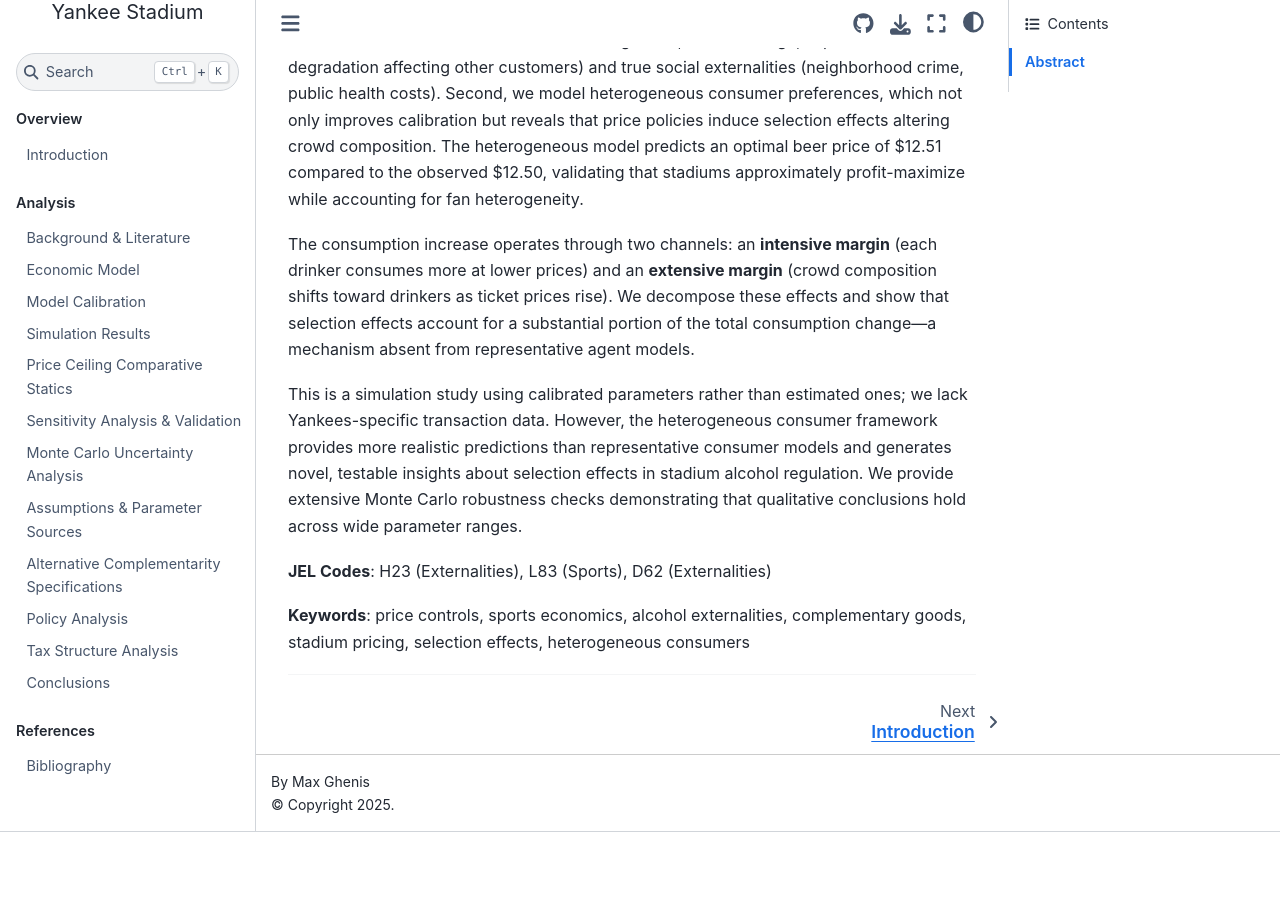
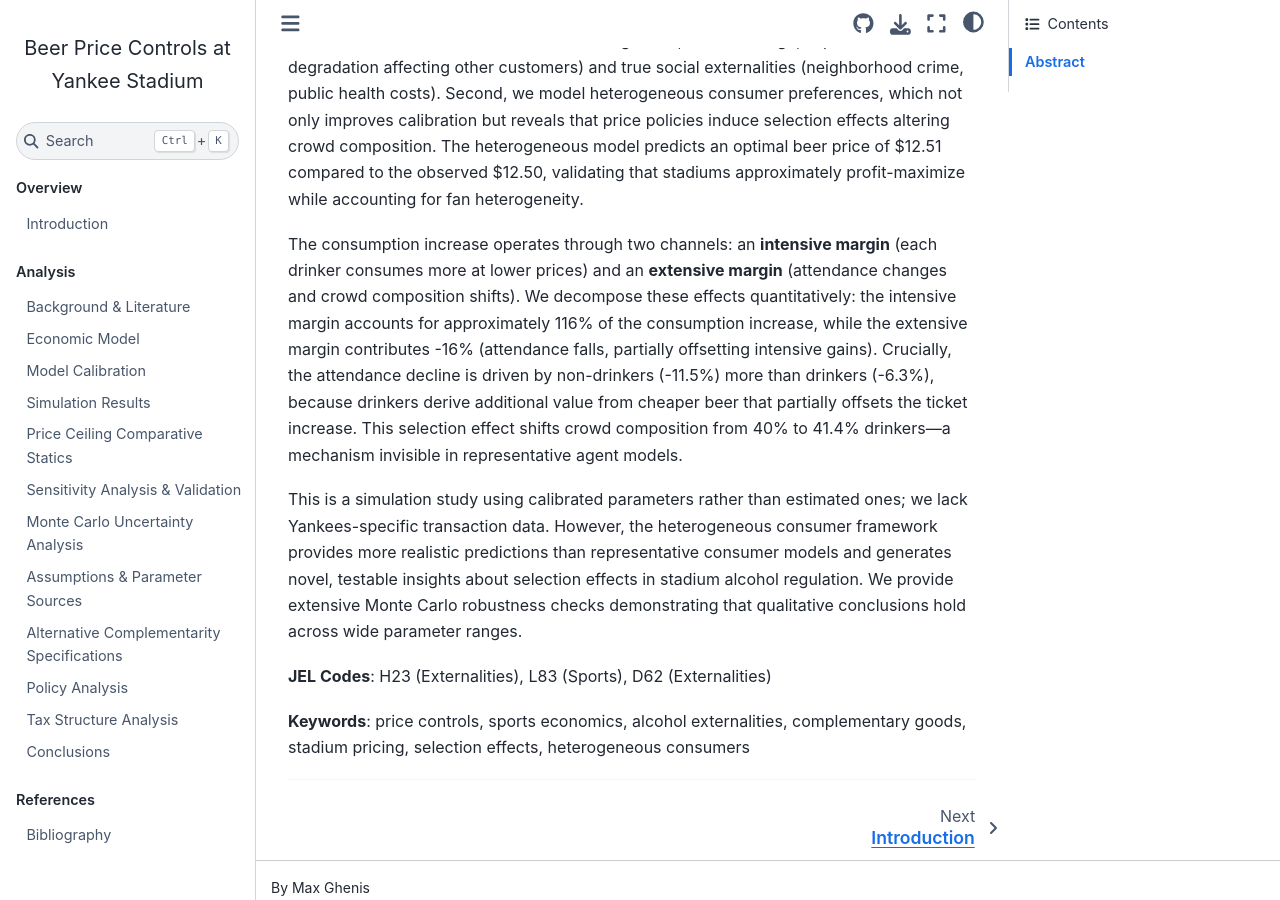
Before and after one commit to MaxGhenis/yankee-stadium-beer-price-controls, a Jupyter Book: the page built from docs/abstract.md, in a window 1280 px wide and 900 px high, scrolled down 827 px. Built offline with Jupyter Book 1.0.4 settings and Sphinx 7.4.7 and the Sphinx Book theme 1.1.4, drawn with Linux system fonts in a browser that asks for light colours; cross-references to code outside the pages are shown as plain code; before the commit the page ends 1659 px from its top, so only the background shows below that.

Commit message:
Sync JupyterBook content with PDF paper
Update abstract.md and simulation.ipynb with exact numbers from paper.md:
- Intensive margin: 116%
- Extensive margin: -16%
- Non-drinker attendance: -11.5%
- Drinker attendance: -6.3%
- Composition shift: 40% → 41.4% (+1.4pp)

JupyterBook site and PDF now have identical content.

🤖 Generated with [Claude Code](https://claude.com/claude-code)

Co-Authored-By: Claude <noreply@anthropic.com>

```diff
--- a/docs/abstract.md
+++ b/docs/abstract.md
@@ -14,7 +14,7 @@ We simulate the effects of a \$7 beer price ceiling and document significant uni
 
 Our analysis introduces two methodological innovations. First, we distinguish between costs that stadiums internalize (crowd management, brand damage, experience degradation affecting other customers) and true social externalities (neighborhood crime, public health costs). Second, we model heterogeneous consumer preferences, which not only improves calibration but reveals that price policies induce selection effects altering crowd composition. The heterogeneous model predicts an optimal beer price of \$12.51 compared to the observed \$12.50, validating that stadiums approximately profit-maximize while accounting for fan heterogeneity.
 
-The consumption increase operates through two channels: an **intensive margin** (each drinker consumes more at lower prices) and an **extensive margin** (crowd composition shifts toward drinkers as ticket prices rise). We decompose these effects and show that selection effects account for a substantial portion of the total consumption change—a mechanism absent from representative agent models.
+The consumption increase operates through two channels: an **intensive margin** (each drinker consumes more at lower prices) and an **extensive margin** (attendance changes and crowd composition shifts). We decompose these effects quantitatively: the intensive margin accounts for approximately 116% of the consumption increase, while the extensive margin contributes -16% (attendance falls, partially offsetting intensive gains). Crucially, the attendance decline is driven by non-drinkers (-11.5%) more than drinkers (-6.3%), because drinkers derive additional value from cheaper beer that partially offsets the ticket increase. This selection effect shifts crowd composition from 40% to 41.4% drinkers—a mechanism invisible in representative agent models.
 
 This is a simulation study using calibrated parameters rather than estimated ones; we lack Yankees-specific transaction data. However, the heterogeneous consumer framework provides more realistic predictions than representative consumer models and generates novel, testable insights about selection effects in stadium alcohol regulation. We provide extensive Monte Carlo robustness checks demonstrating that qualitative conclusions hold across wide parameter ranges.
 
```
Also changed, not shown: docs/simulation.ipynb.
